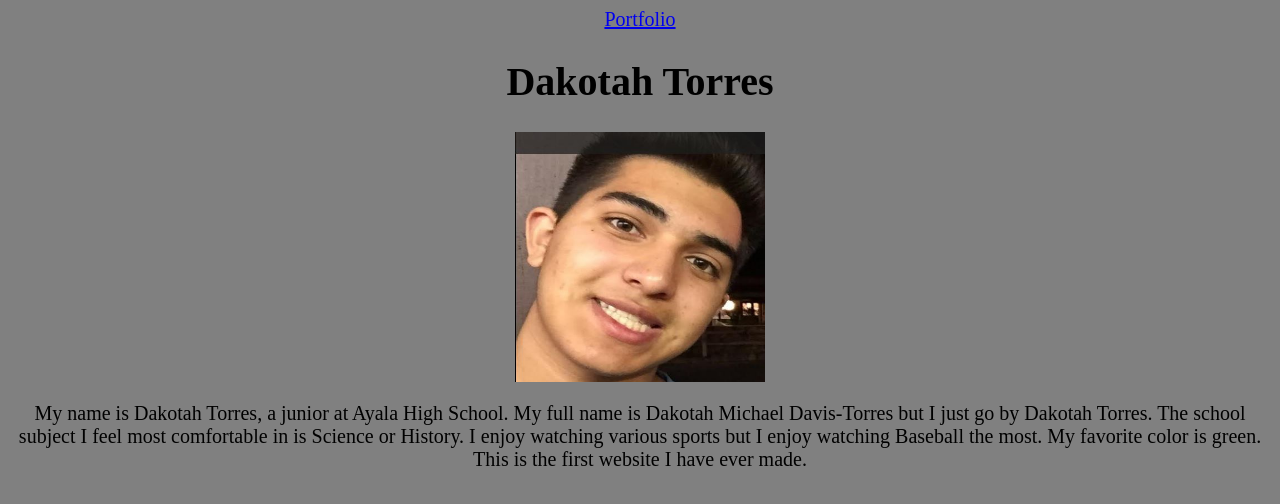
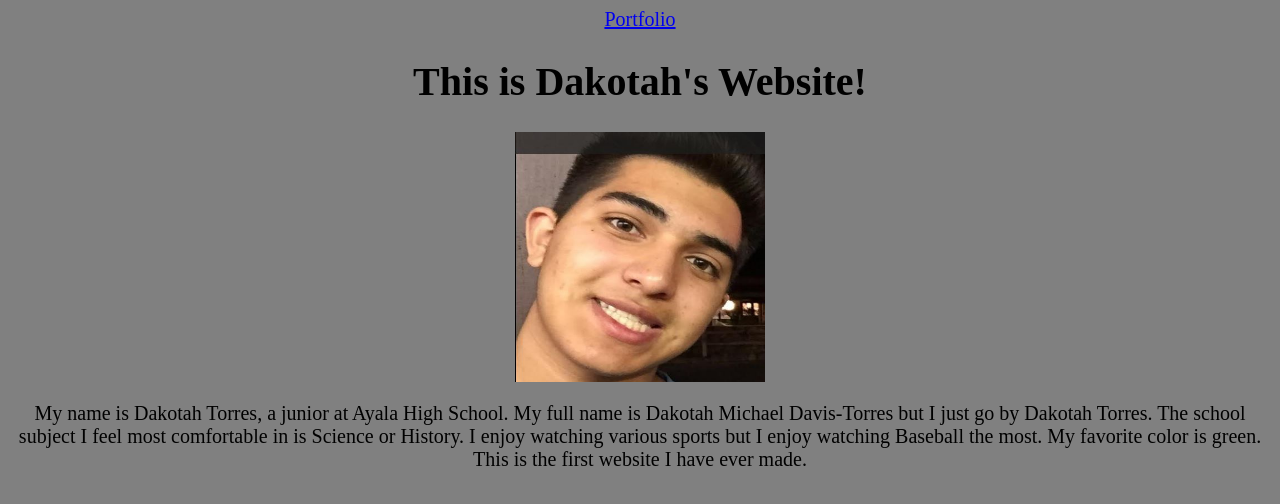
Before and after one commit to DakotahTorres/DakotahTorres.github.io, a plain HTML site: page index.html in a window 1280 px wide. Drawn offline with Linux system fonts and the light colour scheme.

Commit message:
Changed the heading

```diff
--- a/index.html
+++ b/index.html
@@ -9,7 +9,7 @@
 <!-- The tags below are what is displayed on the actual page -->
   <body>
    <a href="Portfolio/Portfolio.html">Portfolio</a>
-    <h1>Dakotah Torres</h1>
+    <h1>This is Dakotah's Website!</h1>
     <img src="images/me.jpg"  width="250" height="250" align="middle">
 	<p> My name is Dakotah Torres, a junior at Ayala High School. My full name is Dakotah Michael Davis-Torres but I just go by Dakotah Torres. The school subject I feel most comfortable in is Science or History. I enjoy watching various sports but I enjoy watching Baseball the most. My favorite color is green. This is the first website I have ever made. <p>
   </body>
```
